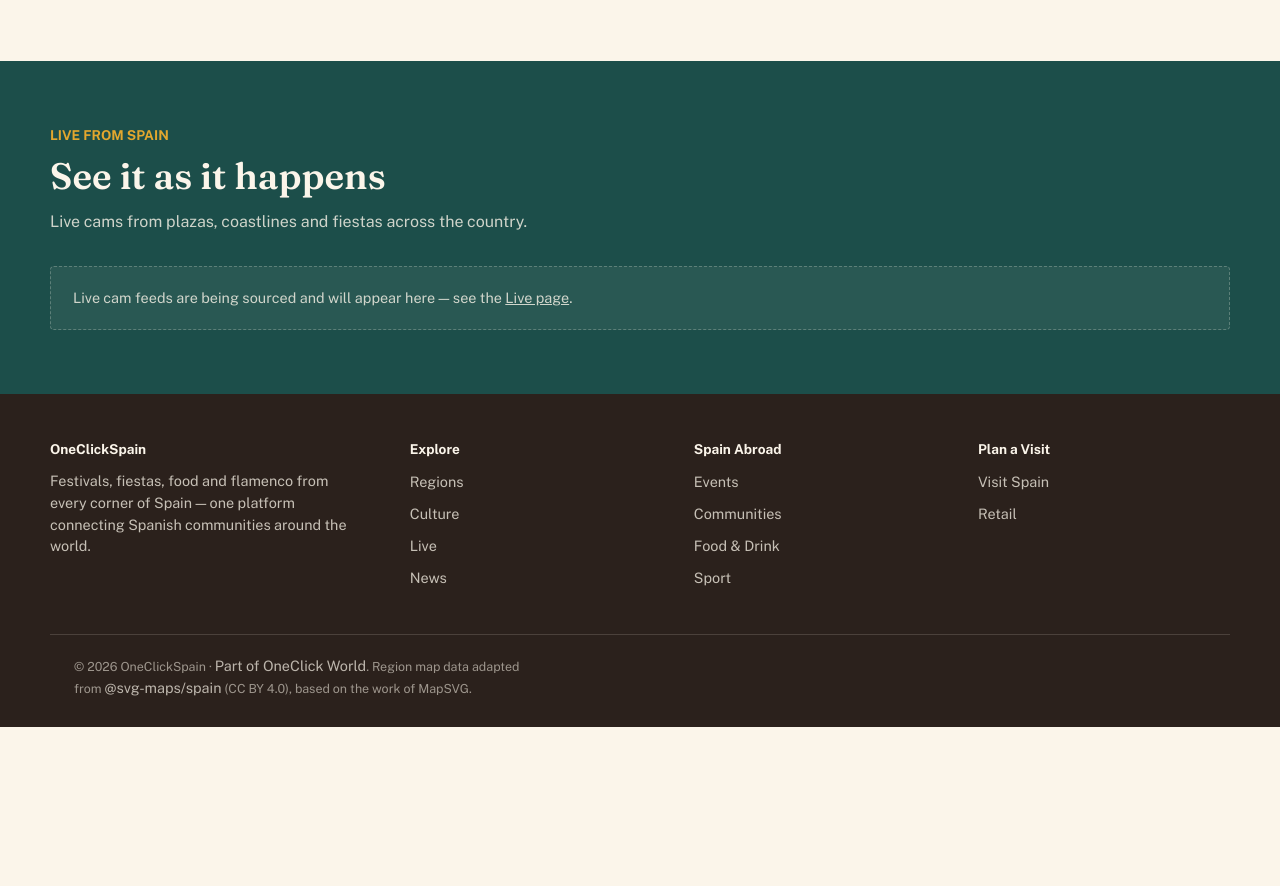
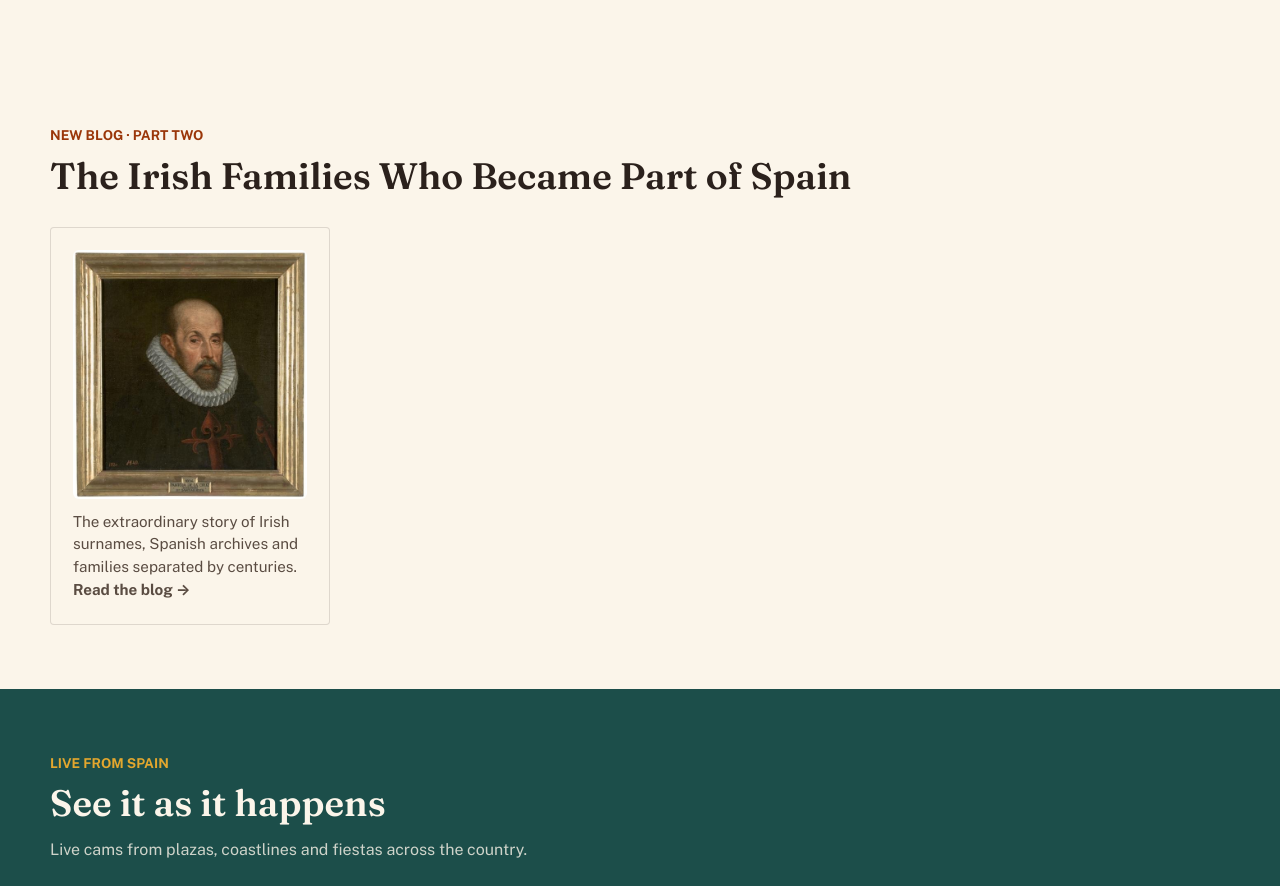
Before and after one commit to KGF271156/oneclickspain.com, a plain HTML site: page index.html in a window 1280 px wide. Shown: the part 1041-1927 px from the top of the page. Before the commit the page ends 1768 px from the top, so only its background shows below. Drawn offline with nearby package versions, Linux system fonts and the light colour scheme.

Commit message:
Feature Irish–Spanish families blog on home, culture, communities
Co-Authored-By: Claude Sonnet 5.5 <noreply@anthropic.com>
Claude-Session: https://claude.ai/code/session_01Htcy4nwjHSSUHv1j38aW8J

```diff
--- a/index.html
+++ b/index.html
@@ -76,6 +76,20 @@
   </div>
 </section>
 
+<section class="section">
+  <div class="section__head">
+    <span class="eyebrow">NEW BLOG · PART TWO</span>
+    <h2>The Irish Families Who Became Part of Spain</h2>
+  </div>
+  <div class="section__body card-grid">
+    <div class="card">
+      <img src="/assets/blog/santiago-knight.jpg" alt="A knight of the Order of Santiago" style="width:100%;height:auto;border-radius:6px;margin-bottom:12px;">
+      <p>The extraordinary story of Irish surnames, Spanish archives and families separated by centuries.</p>
+      <p><a href="/culture/irish-families-who-became-spanish.html"><strong>Read the blog →</strong></a></p>
+    </div>
+  </div>
+</section>
+
 <section class="section section--dark">
   <div class="section__head">
     <span class="eyebrow" style="color:var(--saffron);">LIVE FROM SPAIN</span>
```
Also changed, not shown: communities/index.html (+1 -0 lines), culture/index.html (+1 -1 lines).
